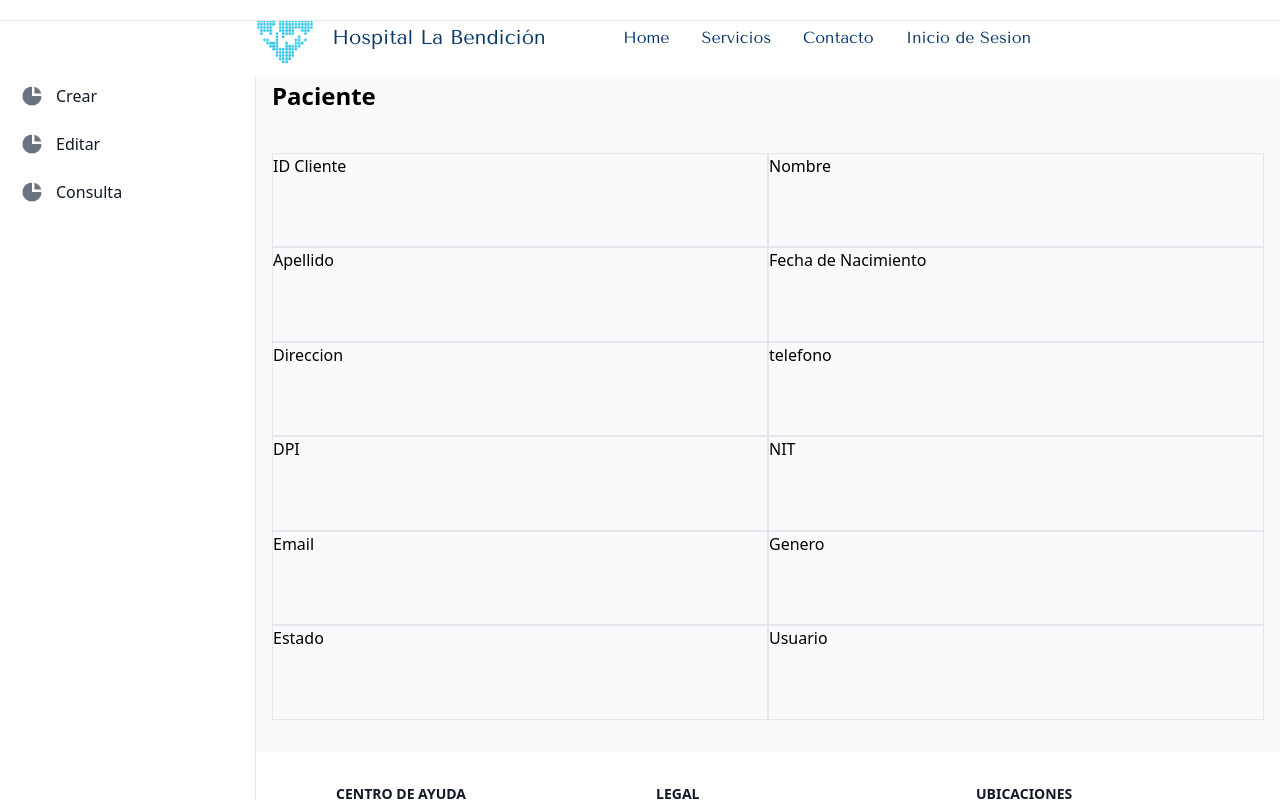
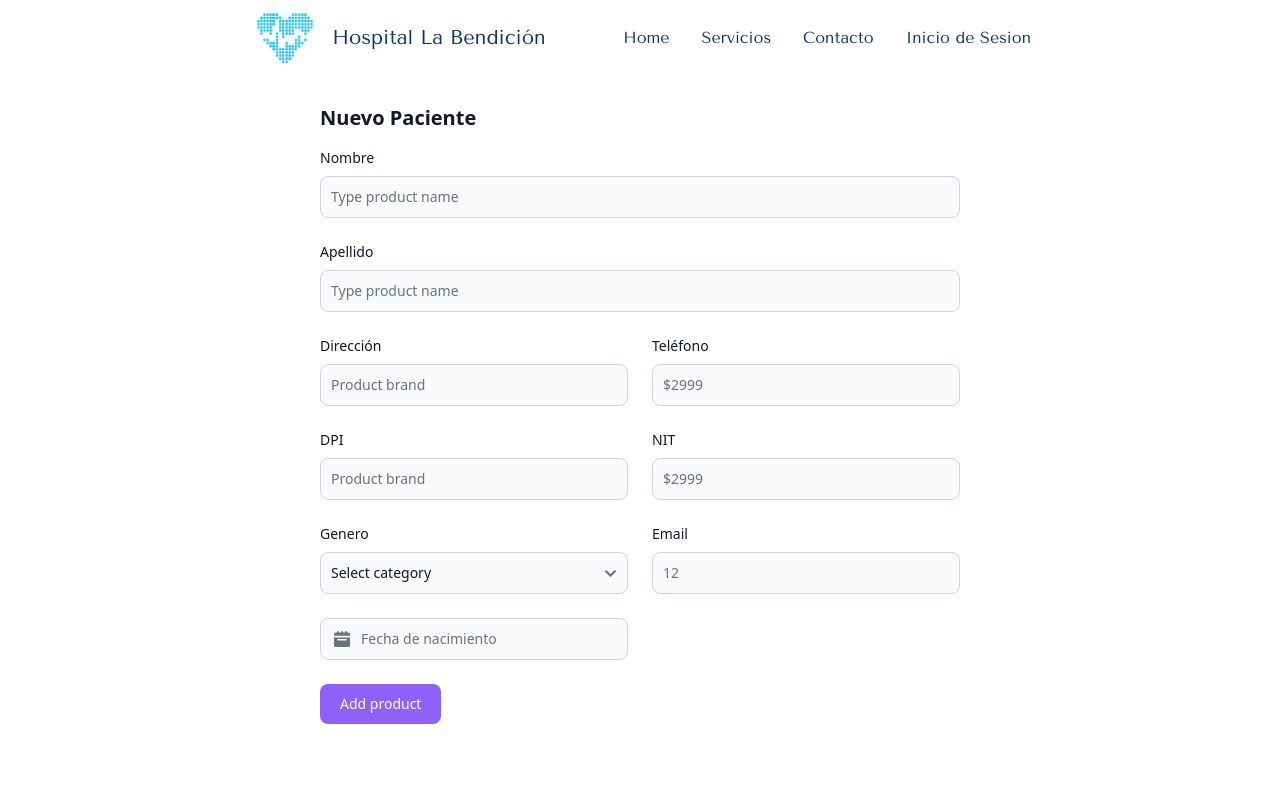
Before and after one commit to UMGVNPROGRA/Hospital-Bendicion, an Angular app in the folder Front/: page /paciente in a window 1280 px wide. Shown: the top 802 px of the page. Built offline with nearby package versions, Linux system fonts and the light colour scheme.

Commit message:
Changes to be committed:  Vista de Nuevo Paciente 	modified:   Front/src/app/components/paciente/paciente.component.html

```diff
--- a/Front/src/app/components/paciente/paciente.component.html
+++ b/Front/src/app/components/paciente/paciente.component.html
@@ -1,127 +1,56 @@
-<div class="antialiased bg-gray-50 dark:bg-gray-900">
-  <nav class="bg-white border-b border-gray-200 px-4 py-2.5 dark:bg-gray-800 dark:border-gray-700 fixed left-0 right-0 top-0 z-50">
-    <div class="flex flex-wrap justify-between items-center">
-      <div class="flex justify items-center">
-        <button
-          data-drawer-target="drawer-navigation"
-          data-drawer-toggle="drawer-navigation"
-          aria-controls="drawer-navigation"
-          class="p-2 mr-2 text-gray-600 rounded-lg cursor-pointer md:hidden hover:text-gray-900 hover:bg-gray-100 focus:bg-gray-100 dark:focus:bg-gray-700 focus:ring-2 focus:ring-gray-100 dark:focus:ring-gray-700 dark:text-gray-400 dark:hover:bg-gray-700 dark:hover:text-white"
-        >
-          <svg
-            aria-hidden="true"
-            class="w-6 h-6"
-            fill="currentColor"
-            viewBox="0 0 20 20"
-            xmlns="http://www.w3.org/2000/svg"
-          >
-            <path
-              fill-rule="evenodd"
-              d="M3 5a1 1 0 011-1h12a1 1 0 110 2H4a1 1 0 01-1-1zM3 10a1 1 0 011-1h6a1 1 0 110 2H4a1 1 0 01-1-1zM3 15a1 1 0 011-1h12a1 1 0 110 2H4a1 1 0 01-1-1z"
-              clip-rule="evenodd"
-            ></path>
-          </svg>
-          <svg
-            aria-hidden="true"
-            class="hidden w-6 h-6"
-            fill="currentColor"
-            viewBox="0 0 20 20"
-            xmlns="http://www.w3.org/2000/svg"
-          >
-            <path
-              fill-rule="evenodd"
-              d="M4.293 4.293a1 1 0 011.414 0L10 8.586l4.293-4.293a1 1 0 111.414 1.414L11.414 10l4.293 4.293a1 1 0 01-1.414 1.414L10 11.414l-4.293 4.293a1 1 0 01-1.414-1.414L8.586 10 4.293 5.707a1 1 0 010-1.414z"
-              clip-rule="evenodd"
-            ></path>
-          </svg>
-          <span class="sr-only">Toggle sidebar</span>
+<section class="bg-white dark:bg-gray-900 pt-10">
+  <div class="py-8 px-4 mx-auto max-w-2xl lg:py-16">
+      <h2 class="mb-4 text-xl font-bold text-gray-900 dark:text-white">Nuevo Paciente</h2>
+      <form action="#">
+          <div class="grid gap-4 sm:grid-cols-2 sm:gap-6">
+              <div class="sm:col-span-2">
+                  <label for="name" class="block mb-2 text-sm font-medium text-gray-900 dark:text-white">Nombre</label>
+                  <input type="text" name="name" id="name" class="bg-gray-50 border border-gray-300 text-gray-900 text-sm rounded-lg focus:ring-primary-600 focus:border-primary-600 block w-full p-2.5 dark:bg-gray-700 dark:border-gray-600 dark:placeholder-gray-400 dark:text-white dark:focus:ring-primary-500 dark:focus:border-primary-500" placeholder="Type product name" required="">
+              </div>
+              <div class="sm:col-span-2">
+                <label for="name" class="block mb-2 text-sm font-medium text-gray-900 dark:text-white">Apellido</label>
+                <input type="text" name="name" id="name" class="bg-gray-50 border border-gray-300 text-gray-900 text-sm rounded-lg focus:ring-primary-600 focus:border-primary-600 block w-full p-2.5 dark:bg-gray-700 dark:border-gray-600 dark:placeholder-gray-400 dark:text-white dark:focus:ring-primary-500 dark:focus:border-primary-500" placeholder="Type product name" required="">
+            </div>
+              <div class="w-full">
+                  <label for="brand" class="block mb-2 text-sm font-medium text-gray-900 dark:text-white">Dirección</label>
+                  <input type="text" name="brand" id="brand" class="bg-gray-50 border border-gray-300 text-gray-900 text-sm rounded-lg focus:ring-primary-600 focus:border-primary-600 block w-full p-2.5 dark:bg-gray-700 dark:border-gray-600 dark:placeholder-gray-400 dark:text-white dark:focus:ring-primary-500 dark:focus:border-primary-500" placeholder="Product brand" required="">
+              </div>
+              <div class="w-full">
+                  <label for="price" class="block mb-2 text-sm font-medium text-gray-900 dark:text-white">Teléfono</label>
+                  <input type="number" name="price" id="price" class="bg-gray-50 border border-gray-300 text-gray-900 text-sm rounded-lg focus:ring-primary-600 focus:border-primary-600 block w-full p-2.5 dark:bg-gray-700 dark:border-gray-600 dark:placeholder-gray-400 dark:text-white dark:focus:ring-primary-500 dark:focus:border-primary-500" placeholder="$2999" required="">
+              </div>
+              <div class="w-full">
+                <label for="brand" class="block mb-2 text-sm font-medium text-gray-900 dark:text-white">DPI</label>
+                <input type="text" name="brand" id="brand" class="bg-gray-50 border border-gray-300 text-gray-900 text-sm rounded-lg focus:ring-primary-600 focus:border-primary-600 block w-full p-2.5 dark:bg-gray-700 dark:border-gray-600 dark:placeholder-gray-400 dark:text-white dark:focus:ring-primary-500 dark:focus:border-primary-500" placeholder="Product brand" required="">
+            </div>
+            <div class="w-full">
+                <label for="price" class="block mb-2 text-sm font-medium text-gray-900 dark:text-white">NIT</label>
+                <input type="number" name="price" id="price" class="bg-gray-50 border border-gray-300 text-gray-900 text-sm rounded-lg focus:ring-primary-600 focus:border-primary-600 block w-full p-2.5 dark:bg-gray-700 dark:border-gray-600 dark:placeholder-gray-400 dark:text-white dark:focus:ring-primary-500 dark:focus:border-primary-500" placeholder="$2999" required="">
+            </div>
+              <div>
+                  <label for="category" class="block mb-2 text-sm font-medium text-gray-900 dark:text-white">Genero</label>
+                  <select id="category" class="bg-gray-50 border border-gray-300 text-gray-900 text-sm rounded-lg focus:ring-primary-500 focus:border-primary-500 block w-full p-2.5 dark:bg-gray-700 dark:border-gray-600 dark:placeholder-gray-400 dark:text-white dark:focus:ring-primary-500 dark:focus:border-primary-500">
+                      <option selected="">Select category</option>
+                      <option value="MA">Masculino</option>
+                      <option value="FE">Femenino</option>
+                  </select>
+              </div>
+              <div>
+                  <label for="item-weight" class="block mb-2 text-sm font-medium text-gray-900 dark:text-white">Email</label>
+                  <input type="number" name="item-weight" id="item-weight" class="bg-gray-50 border border-gray-300 text-gray-900 text-sm rounded-lg focus:ring-primary-600 focus:border-primary-600 block w-full p-2.5 dark:bg-gray-700 dark:border-gray-600 dark:placeholder-gray-400 dark:text-white dark:focus:ring-primary-500 dark:focus:border-primary-500" placeholder="12" required="">
+              </div>
+              <div class="relative max-w-sm">
+                <div class="absolute inset-y-0 start-0 flex items-center ps-3.5 pointer-events-none">
+                  <svg class="w-4 h-4 text-gray-500 dark:text-gray-400" aria-hidden="true" xmlns="http://www.w3.org/2000/svg" fill="currentColor" viewBox="0 0 20 20">
+                    <path d="M20 4a2 2 0 0 0-2-2h-2V1a1 1 0 0 0-2 0v1h-3V1a1 1 0 0 0-2 0v1H6V1a1 1 0 0 0-2 0v1H2a2 2 0 0 0-2 2v2h20V4ZM0 18a2 2 0 0 0 2 2h16a2 2 0 0 0 2-2V8H0v10Zm5-8h10a1 1 0 0 1 0 2H5a1 1 0 0 1 0-2Z"/>
+                  </svg>
+                </div>
+                <input datepicker type="text" class="bg-gray-50 border border-gray-300 text-gray-900 text-sm rounded-lg focus:ring-blue-500 focus:border-blue-500 block w-full ps-10 p-2.5 dark:bg-gray-700 dark:border-gray-600 dark:placeholder-gray-400 dark:text-white dark:focus:ring-blue-500 dark:focus:border-blue-500" placeholder="Fecha de nacimiento">
+              </div>
+          </div>
+          <button type="submit" class="inline-flex items-center px-5 py-2.5 mt-4 sm:mt-6 text-sm font-medium text-center text-white bg-purple-500 rounded-lg focus:ring-4 focus:ring-primary-200 dark:focus:ring-primary-900 hover:bg-purple-400">
+            Add product
         </button>
-      </div>
-    </div>
-  </nav>
-
-  <aside
-    class="fixed top-0 left-0 z-40 w-64 h-screen pt-14 transition-transform -translate-x-full bg-white border-r border-gray-200 md:translate-x-0 top-0 left-0 z-40 w-64 h-screen pt-14 dark:bg-gray-800 dark:border-gray-700"
-    aria-label="Sidenav"
-    id="drawer-navigation"
-  >
-    <div class="overflow-y-auto py-5 px-3 h-full bg-white dark:bg-gray-800">
-      <ul class="space-y-2">
-        <li>
-          <a
-            href="#"
-            class="flex items-center p-2 text-base font-medium text-gray-900 rounded-lg dark:text-white hover:bg-gray-100 dark:hover:bg-gray-700 group"
-          >
-            <svg
-              aria-hidden="true"
-              class="w-6 h-6 text-gray-500 transition duration-75 dark:text-gray-400 group-hover:text-gray-900 dark:group-hover:text-white"
-              fill="currentColor"
-              viewBox="0 0 20 20"
-              xmlns="http://www.w3.org/2000/svg"
-            >
-              <path d="M2 10a8 8 0 018-8v8h8a8 8 0 11-16 0z"></path>
-              <path d="M12 2.252A8.014 8.014 0 0117.748 8H12V2.252z"></path>
-            </svg>
-            <span class="ml-3">Crear</span>
-          </a>
-        </li>
-        <li>
-          <a
-            href="#"
-            class="flex items-center p-2 text-base font-medium text-gray-900 rounded-lg dark:text-white hover:bg-gray-100 dark:hover:bg-gray-700 group"
-          >
-            <svg
-              aria-hidden="true"
-              class="w-6 h-6 text-gray-500 transition duration-75 dark:text-gray-400 group-hover:text-gray-900 dark:group-hover:text-white"
-              fill="currentColor"
-              viewBox="0 0 20 20"
-              xmlns="http://www.w3.org/2000/svg"
-            >
-              <path d="M2 10a8 8 0 018-8v8h8a8 8 0 11-16 0z"></path>
-              <path d="M12 2.252A8.014 8.014 0 0117.748 8H12V2.252z"></path>
-            </svg>
-            <span class="ml-3">Editar</span>
-          </a>
-        </li>
-        <li>
-          <a
-            href="#"
-            class="flex items-center p-2 text-base font-medium text-gray-900 rounded-lg dark:text-white hover:bg-gray-100 dark:hover:bg-gray-700 group"
-          >
-            <svg
-              aria-hidden="true"
-              class="w-6 h-6 text-gray-500 transition duration-75 dark:text-gray-400 group-hover:text-gray-900 dark:group-hover:text-white"
-              fill="currentColor"
-              viewBox="0 0 20 20"
-              xmlns="http://www.w3.org/2000/svg"
-            >
-              <path d="M2 10a8 8 0 018-8v8h8a8 8 0 11-16 0z"></path>
-              <path d="M12 2.252A8.014 8.014 0 0117.748 8H12V2.252z"></path>
-            </svg>
-            <span class="ml-3">Consulta</span>
-          </a>
-        </li>
-      </ul>
-    </div>
-  </aside>
-
-  <main class="p-4 md:ml-64 h-auto pt-20">
-
-    <div class="grid grid-cols-2 h-[80vh] mb-4">
-      <div class="card col-span-2 h-1"><h2 class="text-2xl font-bold mb-4">Paciente</h2></div>
-      <div class="card border">ID Cliente</div>
-      <div class="card border">Nombre</div>
-      <div class="card border">Apellido</div>
-      <div class="card border">Fecha de Nacimiento</div>
-      <div class="card border">Direccion</div>
-      <div class="card border">telefono</div>
-      <div class="card border">DPI</div>
-      <div class="card border">NIT</div>
-      <div class="card border">Email</div>
-      <div class="card border">Genero</div>
-      <div class="card border">Estado</div>
-      <div class="card border">Usuario</div>
-    </div>
-
-  </main>
-</div>
+      </form>
+  </div>
+</section>
```
